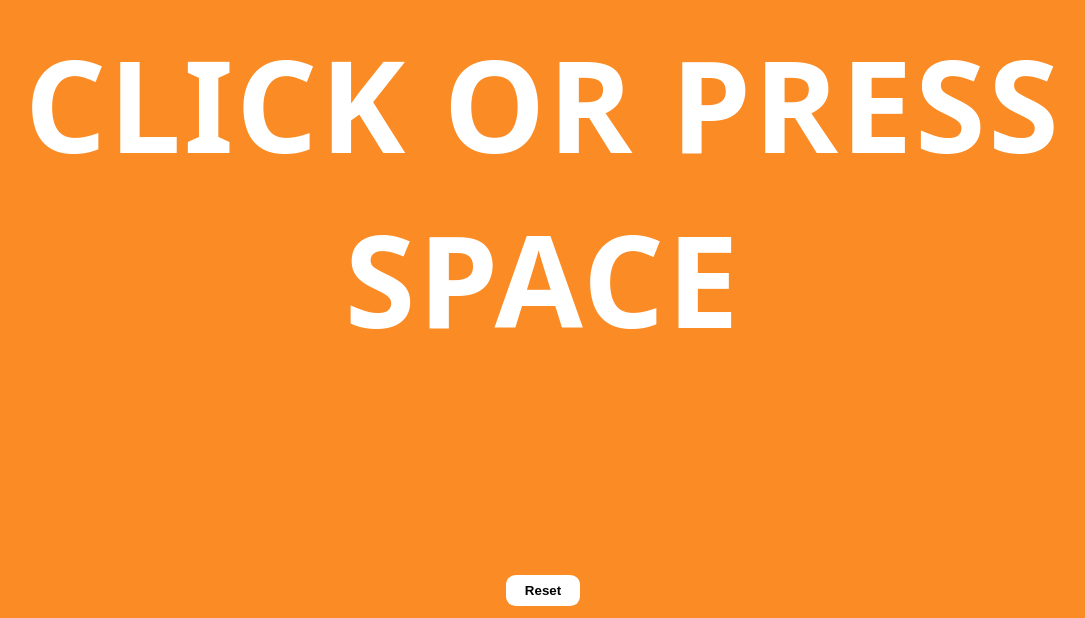
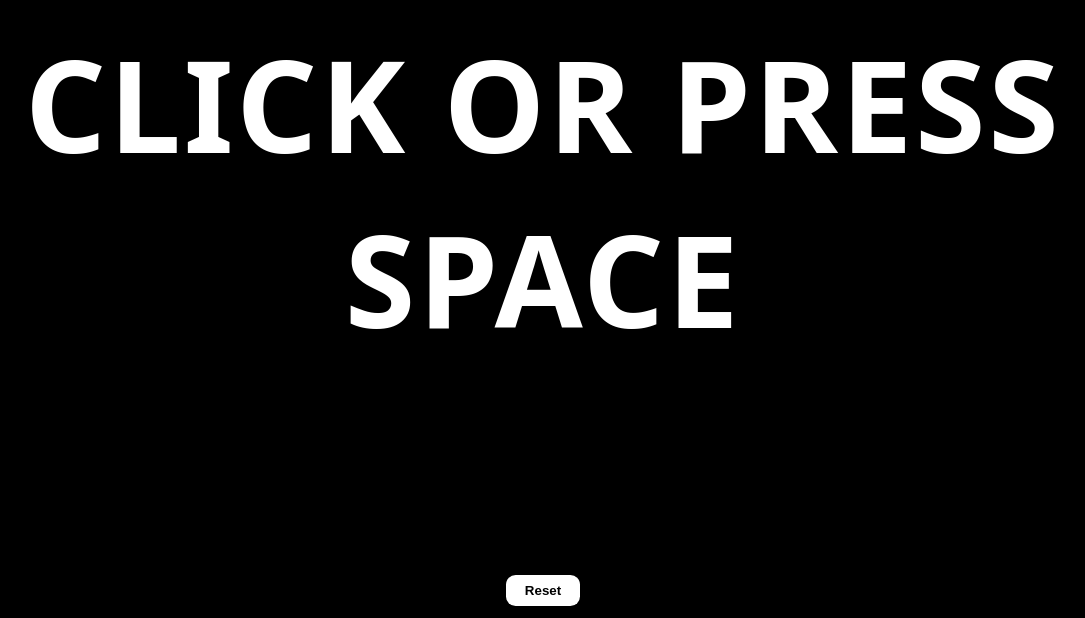
Before and after one commit to Buhlerbuhler/randomname, a plain HTML site: page index.html in a window 1280 px wide. Shown: the part 182-800 px from the top of the page, without its empty margins (97-1182 px from the left). Drawn offline with Linux system fonts and the light colour scheme.

Commit message:
Update style.css

```diff
--- a/style.css
+++ b/style.css
@@ -1,5 +1,5 @@
 :root {
-  --bg: #FB8B24;        /* flat orange background */
+  --bg: #000000;        /* flat orange background */
   --btn-fg: #000;
   --btn-bg: #fff;
   --btn-bg-muted: rgba(255,255,255,0.88);
```
